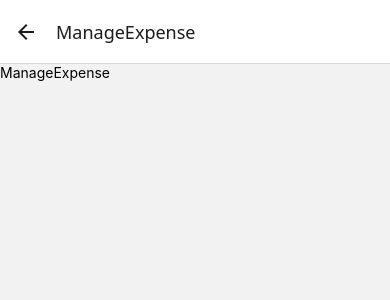
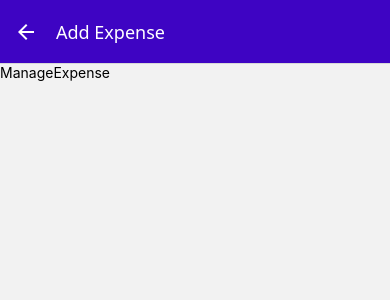
Before and after one commit to moshnogorskaia/expenses-tracker, a React Native app: screen /ManageExpense in a window 390 px wide. Shown: the top 300 px of the page. Built offline with nearby package versions, Linux system fonts and the light colour scheme.

Commit message:
Navigate to Add and Edit expense modal

```diff
--- a/App.js
+++ b/App.js
@@ -63,7 +63,12 @@ export default function App() {
 		<>
 			<StatusBar style="auto" />
 			<NavigationContainer>
-				<Stack.Navigator>
+				<Stack.Navigator
+					screenOptions={{
+						headerStyle: { backgroundColor: GlobalStyles.colors.primary500 },
+						headerTintColor: "white",
+					}}
+				>
 					<Stack.Screen
 						name="ExpensesOverview"
 						component={ExpensesOverview}
@@ -71,7 +76,13 @@ export default function App() {
 							headerShown: false,
 						}}
 					/>
-					<Stack.Screen name="ManageExpense" component={ManageExpense} />
+					<Stack.Screen
+						name="ManageExpense"
+						component={ManageExpense}
+						options={{
+							presentation: "modal",
+						}}
+					/>
 				</Stack.Navigator>
 			</NavigationContainer>
 		</>
--- a/components/ExpensesOutput/ExpenseItem.js
+++ b/components/ExpensesOutput/ExpenseItem.js
@@ -3,11 +3,11 @@ import { GlobalStyles } from "../../constants/styles";
 import { getFormattedDate } from "../../util/date";
 import { useNavigation } from "@react-navigation/native";
 
-function ExpenseItem({ description, date, amount }) {
+function ExpenseItem({ description, date, amount, id }) {
 	const navigation = useNavigation();
 
 	function expensePressHandler() {
-		navigation.navigate("ManageExpense");
+		navigation.navigate("ManageExpense", { expenseId: id });
 	}
 
 	return (
--- a/screens/ManageExpense.js
+++ b/screens/ManageExpense.js
@@ -1,7 +1,19 @@
-import { Text } from "react-native";
+import { Text, StyleSheet } from "react-native";
+import { useLayoutEffect } from "react";
 
-function ManageExpense() {
+function ManageExpense({ route, navigation }) {
+	const editedExpenseId = route.params?.expenseId;
+	const isEditing = Boolean(editedExpenseId);
+
+	useLayoutEffect(() => {
+		navigation.setOptions({
+			title: isEditing ? "Edit Expense" : "Add Expense",
+		});
+	}, [isEditing, navigation]);
+
 	return <Text>ManageExpense</Text>;
 }
 
 export default ManageExpense;
+
+const styles = StyleSheet.create({});
```
